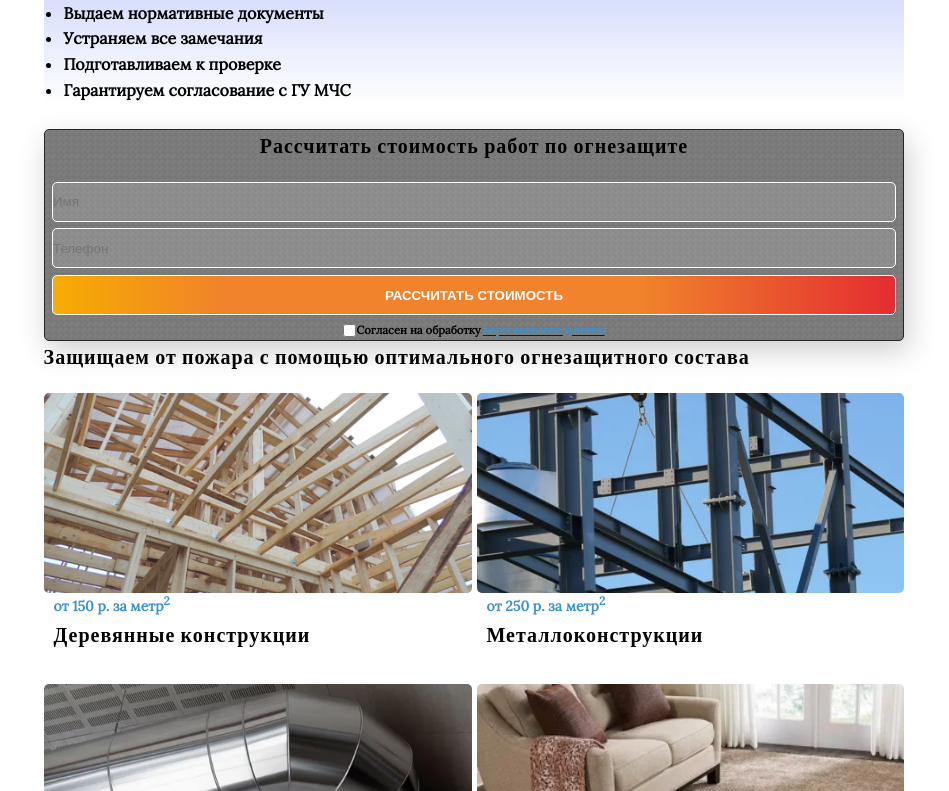
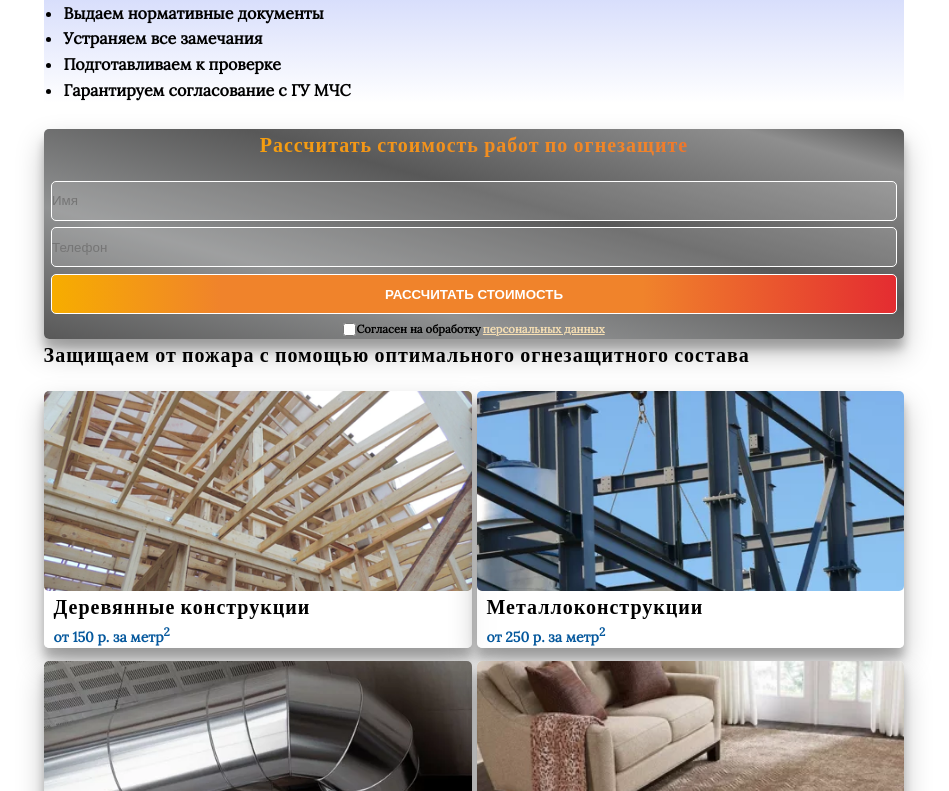
Before and after one commit to createx-moscow/next-deploy-test, a Next.js app: page / in a window 1280 px wide. Shown: the part 469-1260 px from the top of the page, without its empty margins (166-1115 px from the left). Built offline with nearby package versions, Linux system fonts and the light colour scheme.

Commit message:
feat: add new form styling

```diff
--- a/components/Form/Form.module.scss
+++ b/components/Form/Form.module.scss
@@ -3,30 +3,52 @@
   flex-direction: column;
   text-align: center;
   border-radius: 5px;
-  box-shadow: 4px 10px 30px rgba(0, 0, 0, 0.2);
+
   // background: linear-gradient(to right, darkgrey 0%, grey 50%, darkgrey 100%);
-  background-color: rgb(104, 103, 103);
 
-  background-image: repeating-linear-gradient(
-    12deg,
-    transparent,
-    transparent 0.5px,
-    rgba(255, 255, 255, 0.5) 1px,
-    rgba(255, 255, 255, 0.5) 20px
+  // background: linear-gradient(
+  //   145deg,
+  //   // rgba(97, 99, 100, 0.5) 0%,
+  //   rgb(111, 113, 114) 0%,
+  //   rgba(53, 53, 53, 0.3) 10%,
+  //   rgb(111, 113, 114) 40%,
+  //   rgba(97, 99, 100, 0.5) 70%,
+  //   rgb(111, 113, 114) 100%
+  // );
+
+  background: linear-gradient(
+    195deg,
+    // rgba(97, 99, 100, 0.5) 0%,
+    rgb(88, 88, 88) 0%,
+    rgba(31, 31, 31, 0.5) 10%,
+    rgb(88, 88, 88) 40%,
+    rgba(97, 99, 100, 0.7) 70%,
+    rgb(88, 88, 88) 100%
   );
-  background-image: repeating-linear-gradient(
-    -45deg,
-    transparent,
-    #101010 5%,
-    #737373 5%,
-    transparent 75%,
-    transparent 50%
-  );
-  background-size: 6px 6px;
-  background-color: gray;
-  border: 1px solid rgb(39, 39, 39);
+
+  box-shadow: 0 14px 28px rgba(0, 0, 0, 0.25), 0 10px 10px rgba(0, 0, 0, 0.22);
+
+  // border: 1px solid rgb(39, 39, 39);
   &__header {
-    color: black;
+    // background: rgb(240, 131, 43);
+    background: -webkit-linear-gradient(
+      to right,
+      to right,
+      rgb(247, 173, 0) 0%,
+      // rgb(240, 131, 43) 20%,
+      rgb(240, 131, 43) 70%,
+      rgb(228, 44, 49) 100%
+    );
+    background: linear-gradient(
+      to right,
+      rgb(247, 173, 0) 0%,
+      // rgb(240, 131, 43) 20%,
+      rgb(240, 131, 43) 70%,
+      rgb(228, 44, 49) 100%
+    );
+    background-clip: text;
+    -webkit-background-clip: text;
+    color: transparent;
   }
   &__item {
     height: 3em;
@@ -61,10 +83,11 @@
     }
   }
   &__link {
+    color: wheat;
     text-decoration: rgb(57, 146, 207) dashed 2;
   }
   &__personal {
-    color: rgb(57, 146, 207);
+    color: wheat;
     margin-left: 0.3ch;
   }
 }
--- a/components/NavMain/NavMain.tsx
+++ b/components/NavMain/NavMain.tsx
@@ -7,7 +7,7 @@ import { useState } from "react";
 const menu = [
   {
     name: "О компании",
-    link: "/about",
+    link: "/o-kompanii",
   },
   { name: "Услуги", link: "/uslugi" },
   { name: "Статьи", link: "/blog" },
--- a/src/app/Aboutpage/Aboutpage.jsx
+++ /dev/null
@@ -1,6 +0,0 @@
-import React from "react";
-
-const Aboutpage = () => {
-  return <h1>About</h1>;
-};
-export { Aboutpage };
--- a/src/app/page.module.scss
+++ b/src/app/page.module.scss
@@ -51,6 +51,7 @@
     border-radius: 5px;
     // border: 1px solid grey;
     background-color: rgba(255, 255, 255, 0.8);
+    box-shadow: 0 14px 28px rgba(0, 0, 0, 0.25), 0 10px 10px rgba(0, 0, 0, 0.22);
   }
   &__link {
     text-decoration: none;
@@ -59,14 +60,21 @@
     width: 100%;
     object-fit: cover;
   }
-  &__price {
-    // color: #4361ee;
-    color: rgb(57, 146, 207);
-    font-size: 14px;
-  }
 
   &__text {
     color: black;
     margin-left: 10px;
+
+    display: flex;
+    flex-direction: column;
+    justify-content: center;
+  }
+  &__header {
+    margin: 0;
+  }
+  &__price {
+    // color: #4361ee;
+    color: #05589d;
+    font-size: 14px;
   }
 }
--- a/src/app/page.tsx
+++ b/src/app/page.tsx
@@ -141,10 +141,10 @@ export default function Home() {
                     className={styles.services__image}
                   />
                   <div className={styles.services__text}>
+                    <h2 className={styles.services__header}>{item.header}</h2>
                     <span className={styles.services__price}>
                       от {item.priceFrom} р. за метр<sup>2</sup>
                     </span>
-                    <h2 className={styles.services__header}>{item.header}</h2>
                   </div>
                 </Link>
               </div>
```
Also changed, not shown: src/app/contacts/page.module.scss (+14 -0 lines), src/app/contacts/page.tsx (+13 -0 lines), src/app/o-kompanii/page.tsx (added, +28 -0 lines), public/karta.png (added), src/app/o-kompanii/page.module.scss (added).
